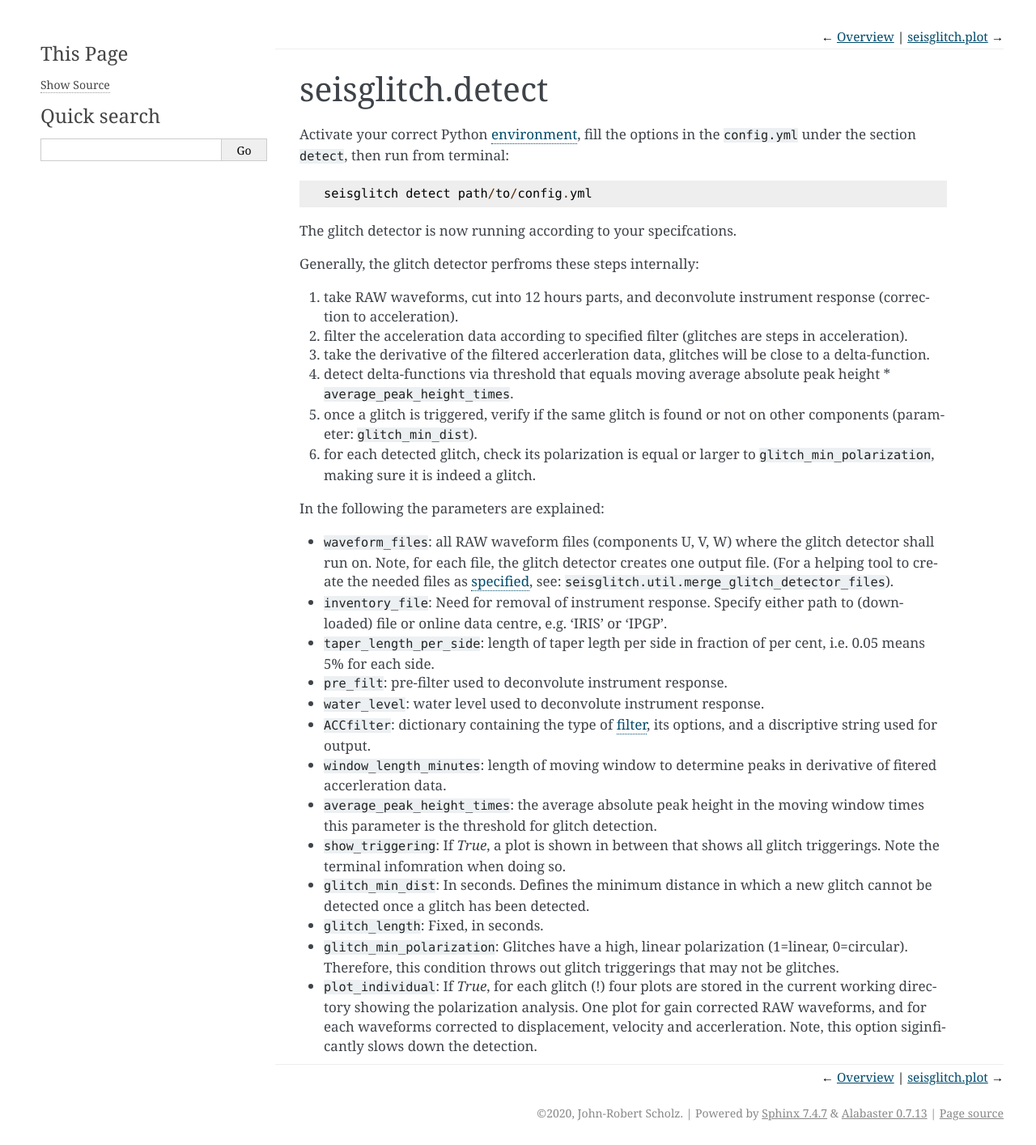
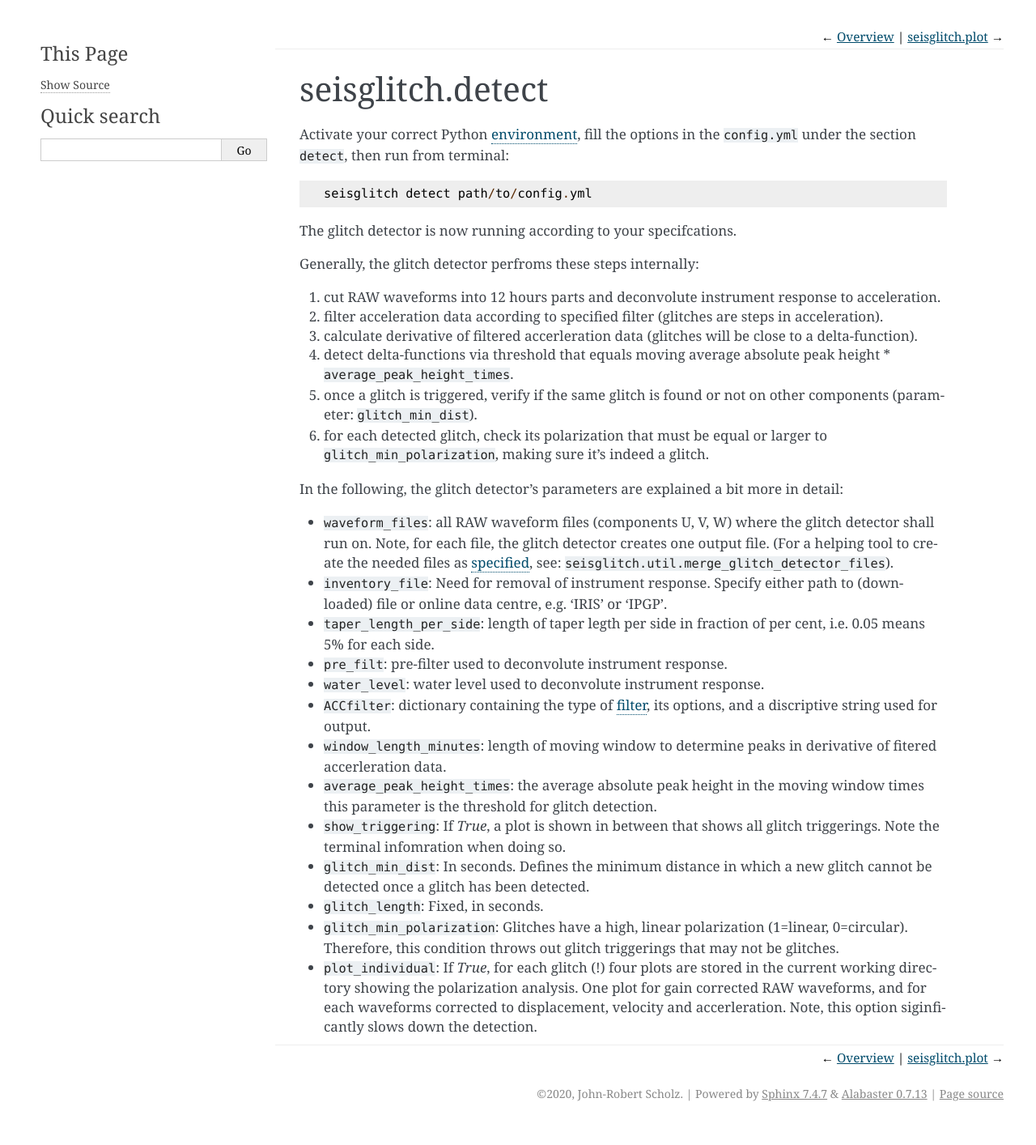
Before and after one commit to t0mmyt/seisglitch, a Sphinx documentation site: the page built from Docs/source/detector.rst, in a window 1280 px wide. Shown: the whole page at 81% size. Built offline with Sphinx 7.4.7, drawn with Linux system fonts in a browser that asks for light colours; after the commit the page ends 1390 px from its top, so only the background shows below that.

Commit message:
change some docs

```diff
--- a/Docs/source/detector.rst
+++ b/Docs/source/detector.rst
@@ -13,15 +13,15 @@ The glitch detector is now running according to your specifcations.
 
 Generally, the glitch detector perfroms these steps internally:
 
-1. take RAW waveforms, cut into 12 hours parts, and deconvolute instrument response (correction to acceleration).
-2. filter the acceleration data according to specified filter (glitches are steps in acceleration).
-3. take the derivative of the filtered accerleration data, glitches will be close to a delta-function.
+1. cut RAW waveforms into 12 hours parts and deconvolute instrument response to acceleration.
+2. filter acceleration data according to specified filter (glitches are steps in acceleration).
+3. calculate derivative of filtered accerleration data (glitches will be close to a delta-function).
 4. detect delta-functions via threshold that equals moving average absolute peak height * ``average_peak_height_times``.
 5. once a glitch is triggered, verify if the same glitch is found or not on other components (parameter: ``glitch_min_dist``).
-6. for each detected glitch, check its polarization is equal or larger to ``glitch_min_polarization``, making sure it is indeed a glitch.
+6. for each detected glitch, check its polarization that must be equal or larger to ``glitch_min_polarization``, making sure it's indeed a glitch.
 
 
-In the following the parameters are explained:
+In the following, the glitch detector's parameters are explained a bit more in detail:
 
 
 * ``waveform_files``: all RAW waveform files (components U, V, W) where the glitch detector shall run on. Note, for each file, the glitch detector creates one output file. (For a helping tool to create the needed files as :ref:`specified <data_prep>`, see: ``seisglitch.util.merge_glitch_detector_files``).
```
